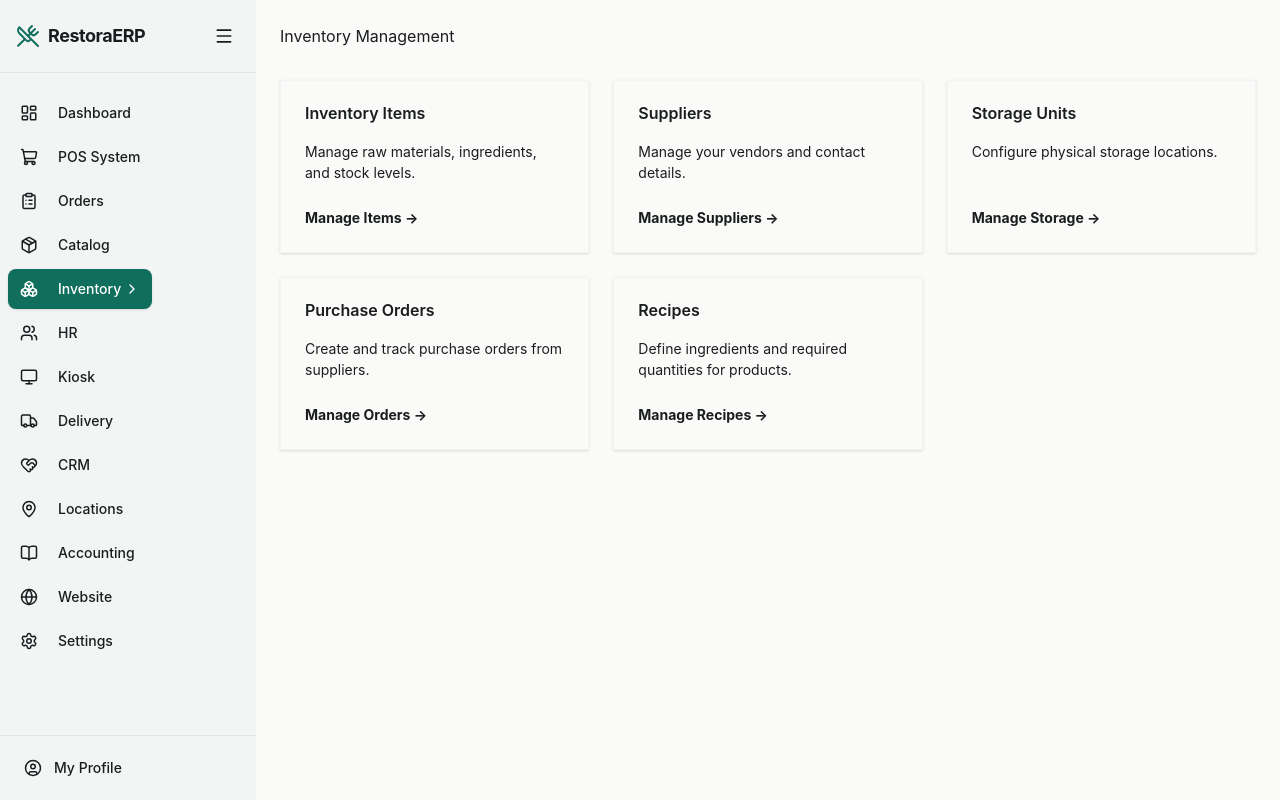
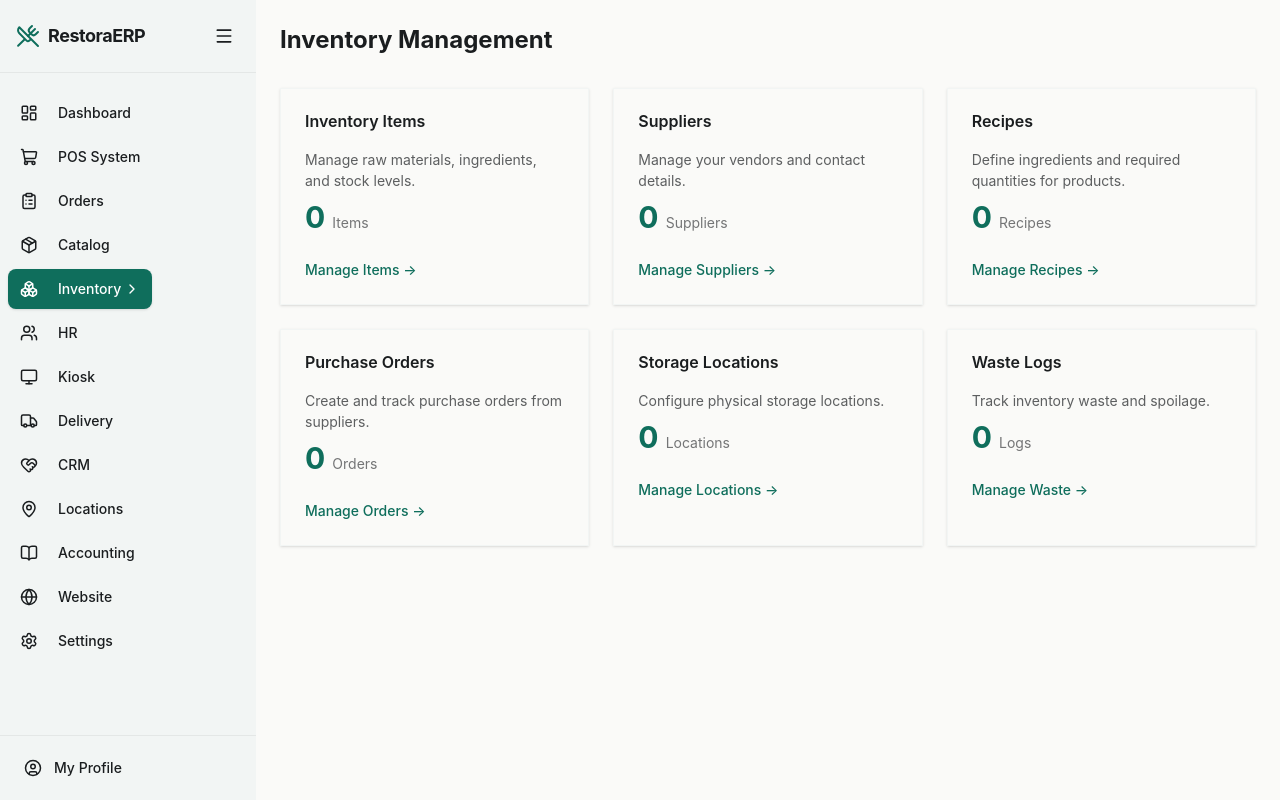
Before and after one commit to restauraerp/front, a Next.js app: page /admin/inventory in a window 1280 px wide. Built offline with nearby package versions, Linux system fonts and the light colour scheme; no server answers.

Commit message:
refactor: modernize POS layout with Tailwind CSS and add inventory dashboard statistics

```diff
--- a/src/app/(admin)/admin/inventory/page.tsx
+++ b/src/app/(admin)/admin/inventory/page.tsx
@@ -1,31 +1,120 @@
-import React from 'react';
+'use client';
+
+import React, { useEffect, useState } from 'react';
 import Link from 'next/link';
 import { Card } from '@/components/ui/Card';
+import { fetchApi } from '@/lib/api';
 
 export default function InventoryDashboard() {
+  const [stats, setStats] = useState({ items: 0, suppliers: 0, recipes: 0, purchaseOrders: 0, storage: 0, waste: 0 });
+  const [loading, setLoading] = useState(true);
+
+  useEffect(() => {
+    async function loadStats() {
+      try {
+        const [itemsRes, suppliersRes, recipesRes, poRes, locRes, wasteRes] = await Promise.all([
+          fetchApi('/inventory-items?per_page=1').catch(() => null),
+          fetchApi('/suppliers?per_page=1').catch(() => null),
+          fetchApi('/recipes?per_page=1').catch(() => null),
+          fetchApi('/purchase-orders?per_page=1').catch(() => null),
+          fetchApi('/locations?per_page=1').catch(() => null),
+          fetchApi('/waste-logs?per_page=1').catch(() => null)
+        ]);
+
+        const getCount = (res: any) => res?.total || res?.meta?.total || (Array.isArray(res?.data) ? res.data.length : 0) || (Array.isArray(res) ? res.length : 0) || 0;
+
+        setStats({
+          items: getCount(itemsRes),
+          suppliers: getCount(suppliersRes),
+          recipes: getCount(recipesRes),
+          purchaseOrders: getCount(poRes),
+          storage: getCount(locRes),
+          waste: getCount(wasteRes)
+        });
+      } catch (error) {
+        console.error("Failed to load inventory stats", error);
+      } finally {
+        setLoading(false);
+      }
+    }
+
+    loadStats();
+  }, []);
+
   return (
     <div>
-      <h1 style={{ marginBottom: '2rem' }}>Inventory Management</h1>
-      <div style={{ display: 'grid', gridTemplateColumns: 'repeat(auto-fit, minmax(300px, 1fr))', gap: '1.5rem' }}>
+      <h1 className="text-2xl font-bold mb-8">Inventory Management</h1>
+      <div className="grid grid-cols-1 md:grid-cols-3 gap-6">
         <Card title="Inventory Items">
-          <p style={{ marginBottom: '1rem', color: 'var(--text-muted)' }}>Manage raw materials, ingredients, and stock levels.</p>
-          <Link href="/admin/inventory/items" style={{ color: 'var(--primary)', fontWeight: 'bold' }}>Manage Items &rarr;</Link>
+          <div className="mb-4">
+            <p className="text-base-content/70 mb-2">Manage raw materials, ingredients, and stock levels.</p>
+            {loading ? (
+              <div className="skeleton h-8 w-24"></div>
+            ) : (
+              <div className="text-3xl font-bold text-primary">{stats.items} <span className="text-sm font-normal text-base-content/60">Items</span></div>
+            )}
+          </div>
+          <Link href="/admin/inventory/items" className="text-primary font-medium hover:underline inline-flex items-center gap-1">Manage Items &rarr;</Link>
         </Card>
+
         <Card title="Suppliers">
-          <p style={{ marginBottom: '1rem', color: 'var(--text-muted)' }}>Manage your vendors and contact details.</p>
-          <Link href="/admin/inventory/suppliers" style={{ color: 'var(--primary)', fontWeight: 'bold' }}>Manage Suppliers &rarr;</Link>
+          <div className="mb-4">
+            <p className="text-base-content/70 mb-2">Manage your vendors and contact details.</p>
+            {loading ? (
+              <div className="skeleton h-8 w-24"></div>
+            ) : (
+              <div className="text-3xl font-bold text-primary">{stats.suppliers} <span className="text-sm font-normal text-base-content/60">Suppliers</span></div>
+            )}
+          </div>
+          <Link href="/admin/inventory/suppliers" className="text-primary font-medium hover:underline inline-flex items-center gap-1">Manage Suppliers &rarr;</Link>
         </Card>
-        <Card title="Storage Units">
-          <p style={{ marginBottom: '1rem', color: 'var(--text-muted)' }}>Configure physical storage locations.</p>
-          <Link href="/admin/inventory/storage" style={{ color: 'var(--primary)', fontWeight: 'bold' }}>Manage Storage &rarr;</Link>
+
+        <Card title="Recipes">
+          <div className="mb-4">
+            <p className="text-base-content/70 mb-2">Define ingredients and required quantities for products.</p>
+            {loading ? (
+              <div className="skeleton h-8 w-24"></div>
+            ) : (
+              <div className="text-3xl font-bold text-primary">{stats.recipes} <span className="text-sm font-normal text-base-content/60">Recipes</span></div>
+            )}
+          </div>
+          <Link href="/admin/inventory/recipes" className="text-primary font-medium hover:underline inline-flex items-center gap-1">Manage Recipes &rarr;</Link>
         </Card>
+
         <Card title="Purchase Orders">
-          <p style={{ marginBottom: '1rem', color: 'var(--text-muted)' }}>Create and track purchase orders from suppliers.</p>
-          <Link href="/admin/inventory/purchase-orders" style={{ color: 'var(--primary)', fontWeight: 'bold' }}>Manage Orders &rarr;</Link>
+          <div className="mb-4">
+            <p className="text-base-content/70 mb-2">Create and track purchase orders from suppliers.</p>
+            {loading ? (
+              <div className="skeleton h-8 w-24"></div>
+            ) : (
+              <div className="text-3xl font-bold text-primary">{stats.purchaseOrders} <span className="text-sm font-normal text-base-content/60">Orders</span></div>
+            )}
+          </div>
+          <Link href="/admin/inventory/purchase-orders" className="text-primary font-medium hover:underline inline-flex items-center gap-1">Manage Orders &rarr;</Link>
         </Card>
-        <Card title="Recipes">
-          <p style={{ marginBottom: '1rem', color: 'var(--text-muted)' }}>Define ingredients and required quantities for products.</p>
-          <Link href="/admin/inventory/recipes" style={{ color: 'var(--primary)', fontWeight: 'bold' }}>Manage Recipes &rarr;</Link>
+
+        <Card title="Storage Locations">
+          <div className="mb-4">
+            <p className="text-base-content/70 mb-2">Configure physical storage locations.</p>
+            {loading ? (
+              <div className="skeleton h-8 w-24"></div>
+            ) : (
+              <div className="text-3xl font-bold text-primary">{stats.storage} <span className="text-sm font-normal text-base-content/60">Locations</span></div>
+            )}
+          </div>
+          <Link href="/admin/locations" className="text-primary font-medium hover:underline inline-flex items-center gap-1">Manage Locations &rarr;</Link>
+        </Card>
+
+        <Card title="Waste Logs">
+          <div className="mb-4">
+            <p className="text-base-content/70 mb-2">Track inventory waste and spoilage.</p>
+            {loading ? (
+              <div className="skeleton h-8 w-24"></div>
+            ) : (
+              <div className="text-3xl font-bold text-primary">{stats.waste} <span className="text-sm font-normal text-base-content/60">Logs</span></div>
+            )}
+          </div>
+          <Link href="/admin/inventory/waste" className="text-primary font-medium hover:underline inline-flex items-center gap-1">Manage Waste &rarr;</Link>
         </Card>
       </div>
     </div>
--- a/src/app/(admin)/admin/orders/page.tsx
+++ b/src/app/(admin)/admin/orders/page.tsx
@@ -191,6 +191,76 @@ export default function OrdersPage() {
     );
   };
 
+  const renderOrderCard = (order: any) => {
+    const s = statusConfig[order.status] || { badge: 'badge-ghost', label: order.status || 'Pending' };
+    const showLogistics = ['delivery', 'catering'].includes(order.order_type);
+
+    return (
+      <div key={order.id} className="bg-base-100 border border-base-200 rounded-2xl p-4 shadow-sm hover:shadow-md transition-all flex flex-col">
+        <div className="flex justify-between items-start mb-2">
+          <div>
+            <div className="font-extrabold text-lg text-primary mb-0.5">
+              {order.table?.name || (order.order_type ? order.order_type.replace('_', ' ').toUpperCase() : 'NO TABLE')}
+            </div>
+            <div className="text-xs text-base-content/60">Order #{order.id} • {order.customer?.name || 'Walk-in'}</div>
+          </div>
+          <div className="flex flex-col items-end gap-1">
+            <span className={`badge ${s.badge} badge-sm font-bold shadow-sm`}>{s.label}</span>
+            <span className={`badge ${order.payment_status === 'paid' ? 'badge-success text-white' : 'badge-error text-white'} badge-sm font-bold shadow-sm`}>
+              {order.payment_status === 'paid' ? 'Paid' : 'Unpaid'}
+            </span>
+          </div>
+        </div>
+
+        {showLogistics && (
+          <div className="mb-3 bg-blue-50/50 p-2 rounded-lg border border-blue-100/50">
+            <div className="text-xs font-semibold mb-1 flex items-center gap-1">
+              <Clock size={12} className="text-primary"/>
+              {order.delivery_time ? new Date(order.delivery_time).toLocaleString() : 'ASAP'}
+            </div>
+            <div className="text-[10px] opacity-80 flex items-start gap-1">
+              <MapPin size={12} className="mt-0.5 text-error flex-shrink-0" />
+              <span className="line-clamp-2">{order.delivery_address || 'No address provided'}</span>
+            </div>
+            {order.latitude && order.longitude && (
+              <a href={`https://www.google.com/maps/search/?api=1&query=${order.latitude},${order.longitude}`} target="_blank" className="text-[10px] text-blue-500 hover:underline mt-1 inline-block">
+                View on Maps
+              </a>
+            )}
+          </div>
+        )}
+
+        <div className="flex items-center justify-between mb-3 bg-base-200/50 p-2 rounded-lg">
+          <LiveTimer placedAt={order.created_at} />
+          <span className="font-bold text-sm">৳{order.total}</span>
+        </div>
+
+        <div className="flex-1 overflow-y-auto mb-1 pr-1 text-sm space-y-2" style={{ maxHeight: '120px' }}>
+          {order.items?.map((item: any) => {
+            const imgUrl = item.product?.images?.[0]?.url;
+            return (
+              <div key={item.id} className="flex items-center gap-2 text-base-content/80 bg-base-100 p-1 rounded-md border border-base-200 shadow-sm">
+                <div className="w-8 h-8 rounded overflow-hidden bg-base-200 flex-shrink-0 flex items-center justify-center">
+                  {imgUrl ? (
+                    <img src={`/storage/${imgUrl}`} alt={item.product?.name} className="w-full h-full object-cover" />
+                  ) : (
+                    <ChefHat size={14} className="text-base-content/40" />
+                  )}
+                </div>
+                <div className="flex-1 min-w-0">
+                  <div className="truncate text-xs font-semibold">{order.order_type === 'delivery' && !item.product?.name ? `Item ${item.product_id}` : (item.product?.name || `Item ${item.product_id}`)}</div>
+                  <div className="text-[10px] opacity-70">Qty: {item.qty}</div>
+                </div>
+              </div>
+            );
+          })}
+        </div>
+
+        {renderActions(order)}
+      </div>
+    );
+  };
+
   // Filter & Sort Logic
   const filteredOrders = useMemo(() => {
     let current = orders.filter(o => {
@@ -218,8 +288,8 @@ export default function OrdersPage() {
 
   return (
     <div className="space-y-6">
-      <div className="flex items-center justify-between">
-        <div className="flex items-center gap-4">
+      <div className="flex flex-col md:flex-row md:items-center justify-between gap-4">
+        <div className="flex flex-col sm:flex-row sm:items-center gap-4">
           <h1 className="text-2xl font-bold">Order Management</h1>
           {locations.length > 0 && (
             <select
@@ -239,23 +309,23 @@ export default function OrdersPage() {
             </select>
           )}
         </div>
-        <button className="btn btn-ghost btn-sm gap-2" onClick={loadOrders}>
+        <button className="btn btn-ghost btn-sm gap-2 self-start md:self-auto" onClick={loadOrders}>
           <RefreshCw size={14} /> Refresh
         </button>
       </div>
 
-      <div className="tabs tabs-boxed bg-base-100 border border-base-200 p-1 font-semibold">
+      <div className="tabs tabs-boxed bg-base-100 border border-base-200 p-1 font-semibold flex-nowrap overflow-x-auto justify-start hide-scrollbar">
         {['all_orders', 'dine_in', 'takeaway', 'delivery', 'catering'].map(tab => (
-          <a key={tab} className={`tab tab-lg ${activeTab === tab ? 'tab-active' : ''} capitalize`} onClick={() => setActiveTab(tab)}>
+          <a key={tab} className={`tab tab-sm md:tab-md lg:tab-lg whitespace-nowrap ${activeTab === tab ? 'tab-active' : ''} capitalize`} onClick={() => setActiveTab(tab)}>
             {tab.replace('_', '-')}
           </a>
         ))}
       </div>
 
       <Card>
-        <div className="flex justify-between items-center mb-4">
+        <div className="flex flex-col sm:flex-row sm:justify-between sm:items-center mb-4 gap-3">
           <h2 className="text-lg font-bold capitalize">{activeTab.replace('_', '-')} Orders</h2>
-          <div className="flex items-center gap-2 text-sm">
+          <div className="flex flex-wrap items-center gap-2 text-sm">
             <span className="text-base-content/60">Sort by:</span>
             {activeTab === 'dine_in' ? (
               <select className="select select-bordered select-sm" value={sortDineIn} onChange={e => setSortDineIn(e.target.value)}>
@@ -282,57 +352,15 @@ export default function OrdersPage() {
           activeTab === 'dine_in' ? (
             /* DINE-IN VISUAL GRID */
             <div className="grid grid-cols-1 md:grid-cols-2 lg:grid-cols-3 xl:grid-cols-4 gap-4">
-              {filteredOrders.map(order => {
-                const s = statusConfig[order.status] || { badge: 'badge-ghost', label: order.status || 'Pending' };
-                return (
-                  <div key={order.id} className="bg-base-100 border border-base-200 rounded-2xl p-4 shadow-sm hover:shadow-md transition-all flex flex-col">
-                    <div className="flex justify-between items-start mb-2">
-                      <div>
-                        <div className="font-extrabold text-lg text-primary mb-0.5">{order.table?.name || 'No Table'}</div>
-                        <div className="text-xs text-base-content/60">Order #{order.id} • {order.customer?.name || 'Walk-in'}</div>
-                      </div>
-                      <div className="flex flex-col items-end gap-1">
-                        <span className={`badge ${s.badge} badge-sm font-bold shadow-sm`}>{s.label}</span>
-                        <span className={`badge ${order.payment_status === 'paid' ? 'badge-success text-white' : 'badge-error text-white'} badge-sm font-bold shadow-sm`}>
-                          {order.payment_status === 'paid' ? 'Paid' : 'Unpaid'}
-                        </span>
-                      </div>
-                    </div>
-
-                    <div className="flex items-center justify-between mb-3 bg-base-200/50 p-2 rounded-lg">
-                      <LiveTimer placedAt={order.created_at} />
-                      <span className="font-bold text-sm">৳{order.total}</span>
-                    </div>
-
-                    <div className="flex-1 overflow-y-auto mb-1 pr-1 text-sm space-y-2" style={{ maxHeight: '120px' }}>
-                      {order.items?.map((item: any) => {
-                        const imgUrl = item.product?.images?.[0]?.url;
-                        return (
-                          <div key={item.id} className="flex items-center gap-2 text-base-content/80 bg-base-100 p-1 rounded-md border border-base-200 shadow-sm">
-                            <div className="w-8 h-8 rounded overflow-hidden bg-base-200 flex-shrink-0 flex items-center justify-center">
-                              {imgUrl ? (
-                                <img src={`/storage/${imgUrl}`} alt={item.product?.name} className="w-full h-full object-cover" />
-                              ) : (
-                                <ChefHat size={14} className="text-base-content/40" />
-                              )}
-                            </div>
-                            <div className="flex-1 min-w-0">
-                              <div className="truncate text-xs font-semibold">{item.product?.name || `Item ${item.product_id}`}</div>
-                              <div className="text-[10px] opacity-70">Qty: {item.qty}</div>
-                            </div>
-                          </div>
-                        );
-                      })}
-                    </div>
-
-                    {renderActions(order)}
-                  </div>
-                );
-              })}
+              {filteredOrders.map(order => renderOrderCard(order))}
             </div>
           ) : (
             /* LIST VIEW FOR ALL ORDERS, TAKEAWAY, DELIVERY, CATERING */
-            <div className="overflow-x-auto">
+            <>
+              <div className="grid grid-cols-1 md:hidden gap-4">
+                {filteredOrders.map(order => renderOrderCard(order))}
+              </div>
+              <div className="hidden md:block overflow-x-auto">
               <table className="table table-zebra w-full">
                 <thead>
                   <tr>
@@ -389,7 +417,8 @@ export default function OrdersPage() {
                   })}
                 </tbody>
               </table>
-            </div>
+              </div>
+            </>
           )
         )}
       </Card>
```
Also changed, not shown: src/app/(admin)/admin/pos/page.tsx (+12 -16 lines).
